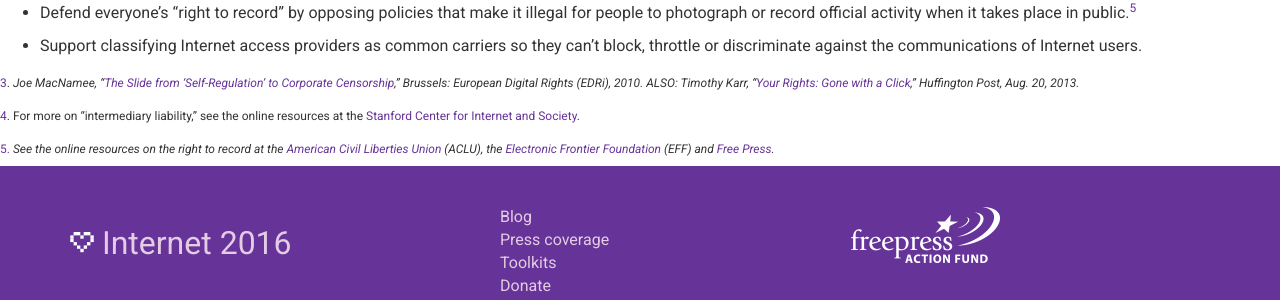
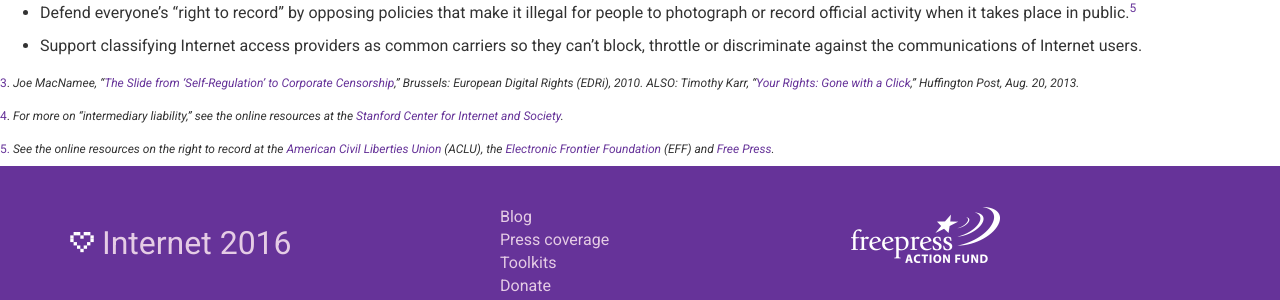
Before and after one commit to freepress/internet2016, a Jekyll site: the page built from _posts/principles/2015-01-05-free-speech.md, in a window 1280 px wide. Shown: the part 394-694 px from the top of the page. Built offline with Jekyll 4.4.1, drawn with Linux system fonts in a browser that asks for light colours; comment, search, counter and statistics services are not loaded.

Commit message:
Updated footnotes

```diff
--- a/_posts/principles/2015-01-05-free-speech.md
+++ b/_posts/principles/2015-01-05-free-speech.md
@@ -26,6 +26,6 @@
 
 <sub><a name="3">3</a>. *Joe MacNamee, “[The Slide from ‘Self-Regulation’ to Corporate Censorship](https://edri.org/files/EDRI_selfreg_final_20110124.pdf),” Brussels: European Digital Rights (EDRi), 2010. ALSO: Timothy Karr, “[Your Rights: Gone with a Click](http://www.huffingtonpost.com/timothy-karr/your-rights-gone-with-a-c_b_3784720.html),” Huffington Post, Aug. 20, 2013.*</sub>
 
-<sub><a name="4">4</a>. For more on “intermediary liability,” see the online resources at the [Stanford Center for Internet and Society](http://cyberlaw.stanford.edu/focus-areas/intermediary-liability).
+<sub><a name="4">4</a>. *For more on “intermediary liability,” see the online resources at the [Stanford Center for Internet and Society](http://cyberlaw.stanford.edu/focus-areas/intermediary-liability).*
 
 <sub><a name="5">5.</a> *See the online resources on the right to record at the [American Civil Liberties Union](http://www.aclupa.org/issues/policepractices/your-right-record-and-observe-police/taking-photos-video-and-audio/) (ACLU), the [Electronic Frontier Foundation](https://www.eff.org/deeplinks/2015/04/police-must-respect-right-citizens-record-them) (EFF) and [Free Press](http://www.freepress.net/blog/2015/04/17/your-right-record-protected-law-disrespected-law-enforcement).*</sub>
```
